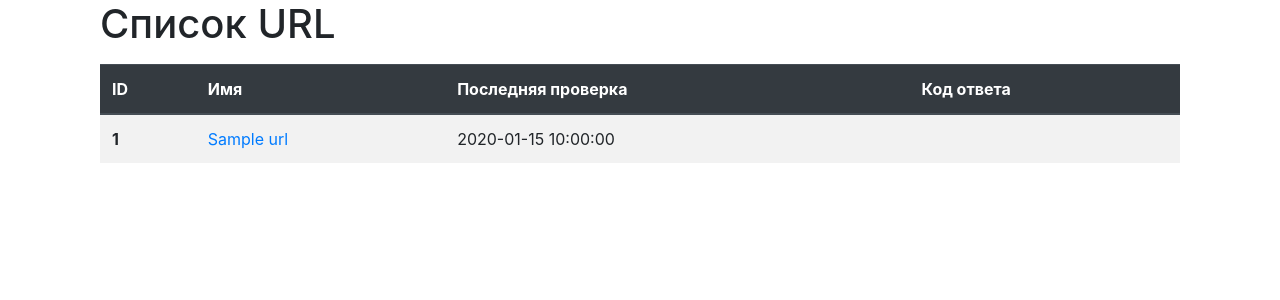
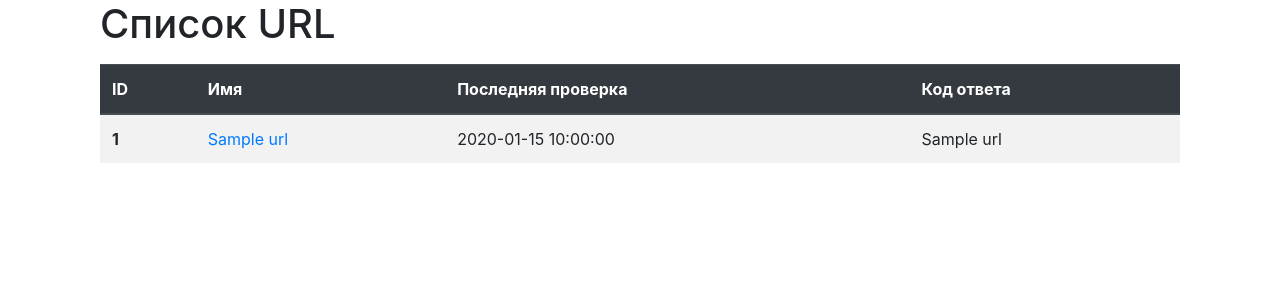
Before and after one commit to eleron96/python-project-83, a Flask app: template page_analyzer/templates/urls_list.html in a window 1280 px wide. Shown: the part 68-368 px from the top of the page. Run offline with Flask 3, Linux system fonts and the light colour scheme; the template is opened without the code that fills it: most values are stand-ins (such as "Sample title", 1, 10 or a date in 2020); some libraries are stand-ins or nearby versions.

Commit message:
added code of status

```diff
--- a/page_analyzer/app.py
+++ b/page_analyzer/app.py
@@ -2,6 +2,7 @@ from dotenv import load_dotenv
 from flask import Flask, render_template, request, redirect, url_for, flash
 from .db import get_connection
 from .urls import validate, normilize
+import requests
 
 load_dotenv()
 
@@ -47,22 +48,20 @@ def add_url():
     return redirect(url_for('show_url', url_id=url_id))
 
 
-@app.route("/urls/<int:url_id>", methods=['GET', 'POST'])
+@app.route("/urls/<int:url_id>")
 def show_url(url_id):
     conn = get_connection()
     cursor = conn.cursor()
-
-    cursor.execute("""
-    SELECT id, name, created_at
-    FROM urls
-    WHERE id = %s
-    """, (url_id,))
+    cursor.execute("SELECT * FROM urls WHERE id = %s", (url_id,))
     url = cursor.fetchone()
 
-    cursor.execute("SELECT * FROM url_checks WHERE url_id = %s ORDER BY created_at DESC", (url_id,))
+    cursor.execute(
+        "SELECT * FROM url_checks WHERE url_id = %s ORDER BY created_at DESC",
+        (url_id,))
     checks = cursor.fetchall()
 
-    return render_template("url.html", id=url[0], name=url[1], created_at=url[2], checks=checks)
+    return render_template("url.html", id=url[0], name=url[1],
+                           created_at=url[2], checks=checks)
 
 
 @app.route("/urls_list")
@@ -70,26 +69,45 @@ def urls_list():
     conn = get_connection()
     cursor = conn.cursor()
     cursor.execute("""
-    SELECT urls.id, urls.name, MAX(url_checks.created_at)
+    SELECT urls.id, urls.name, checks.created_at, checks.status_code
     FROM urls
-    LEFT JOIN url_checks ON urls.id = url_checks.url_id
-    GROUP BY urls.id
-    ORDER BY urls.id DESC
-    """)  # выбираем поля id, name и дату последней проверки
+    LEFT JOIN (
+        SELECT url_id, status_code, created_at
+        FROM (
+            SELECT url_id, status_code, created_at,
+                ROW_NUMBER() OVER (PARTITION BY url_id ORDER BY created_at DESC) as rn
+            FROM url_checks
+        ) t
+        WHERE t.rn = 1
+    ) checks ON urls.id = checks.url_id
+    GROUP BY urls.id, checks.created_at, checks.status_code
+    ORDER BY CASE WHEN checks.created_at IS NULL THEN 1 ELSE 0 END, checks.created_at DESC
+    """)
     urls = cursor.fetchall()
     return render_template("urls_list.html", urls=urls)
+
 
 
 @app.route("/urls/<int:url_id>/checks", methods=['POST'])
 def check_url(url_id):
     conn = get_connection()
     cursor = conn.cursor()
+
+    # получаем URL по id
+    cursor.execute("SELECT name FROM urls WHERE id = %s", (url_id,))
+    url = cursor.fetchone()[0]
+
+    # выполняем GET-запрос к URL
+    response = requests.get(url)
+    status_code = response.status_code  # извлекаем статус код
+
     cursor.execute("""
-    INSERT INTO url_checks(url_id, created_at)
-    VALUES (%s, NOW())
+    INSERT INTO url_checks(url_id, status_code, created_at)
+    VALUES (%s, %s, NOW())
     RETURNING id
-    """, (url_id,))
+    """, (url_id, status_code))  # добавляем статус код в запрос на вставку
     check_id = cursor.fetchone()[0]
+
     conn.commit()
     flash('URL check created successfully!', 'success')
     return redirect(url_for('show_url', url_id=url_id))
--- a/page_analyzer/templates/urls_list.html
+++ b/page_analyzer/templates/urls_list.html
@@ -30,7 +30,14 @@
                                 Еще не проверялся
                             {% endif %}
                         </td> <!-- Последняя проверка -->
-                        <td><!-- Код ответа --></td>
+                        <td>
+                            {% if url[3] %}
+                                {{ url[3] }}
+                            {% else %}
+                                Еще не проверялся
+                            {% endif %}
+                        </td> <!-- Код ответа -->
+
                     </tr>
                 {% endfor %}
             </tbody>
--- a/pyproject.toml
+++ b/pyproject.toml
@@ -13,6 +13,7 @@ gunicorn = "^20.1.0"
 python-dotenv = "^1.0.0"
 psycopg2-binary = "^2.9.6"
 validators = "^0.20.0"
+requests = "^2.31.0"
 
 
 [build-system]
```
Also changed, not shown: 1 other file.
